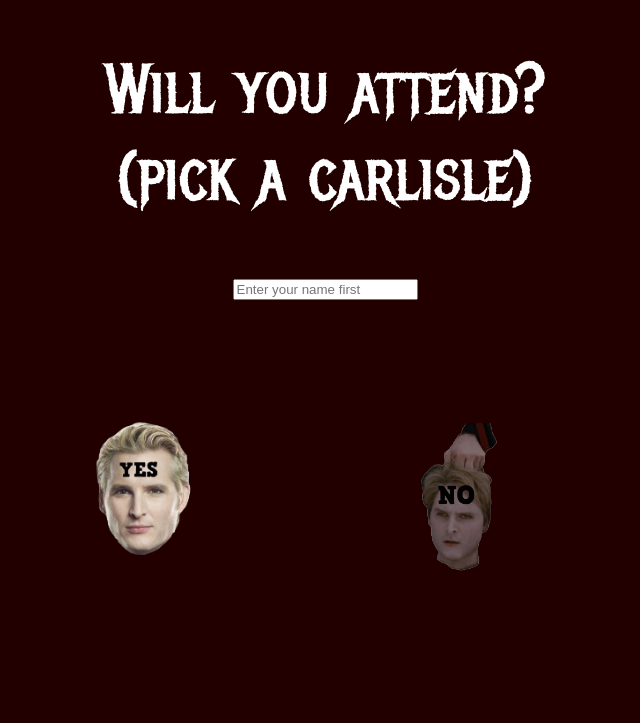
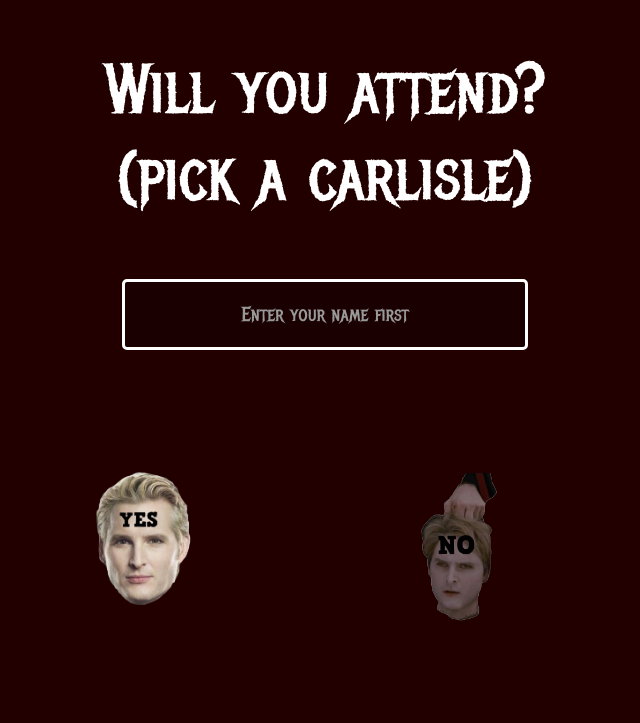
Before and after one commit to tsimitsou/twilight-invite, a plain HTML site: page rsvp.html in a window 1280 px wide. Shown: the part 1193-1916 px from the top of the page, without its empty margins (315-955 px from the left). Before the commit the page ends 1891 px from the top, so only its background shows below. Drawn offline with Linux system fonts and the light colour scheme.

Commit message:
Refactor and reorganize CSS styles

```diff
--- a/style.css
+++ b/style.css
@@ -236,3 +236,32 @@
   margin: 0;
   padding: 20px;
 }
+.name-input {
+    padding: 20px 60px;
+    font-size: 20px;
+    font-family: "Metal Mania", system-ui;
+    width: 280px;
+    max-width: 90%;
+    border: 3px solid #ffffff;
+    background-color: #1a0000;
+    color: white;
+    text-align: center;
+    border-radius: 5px;
+    outline: none;
+}
+
+.name-input::placeholder {
+    color: #999;
+}
+
+.name-input:focus {
+    border-color: #ff0000;
+    background-color: #2d0000;
+}
+
+@media (max-width: 420px) {
+    .name-input {
+        font-size: 18px;
+        width: 250px;
+    }
+}
```
